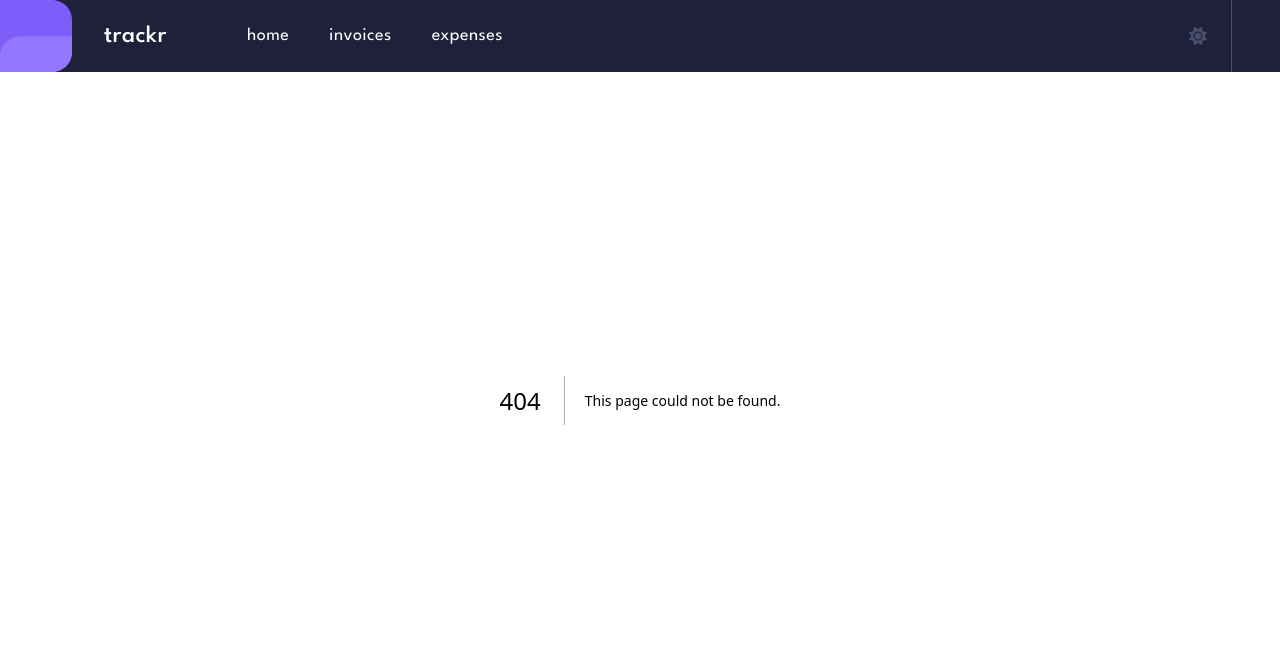
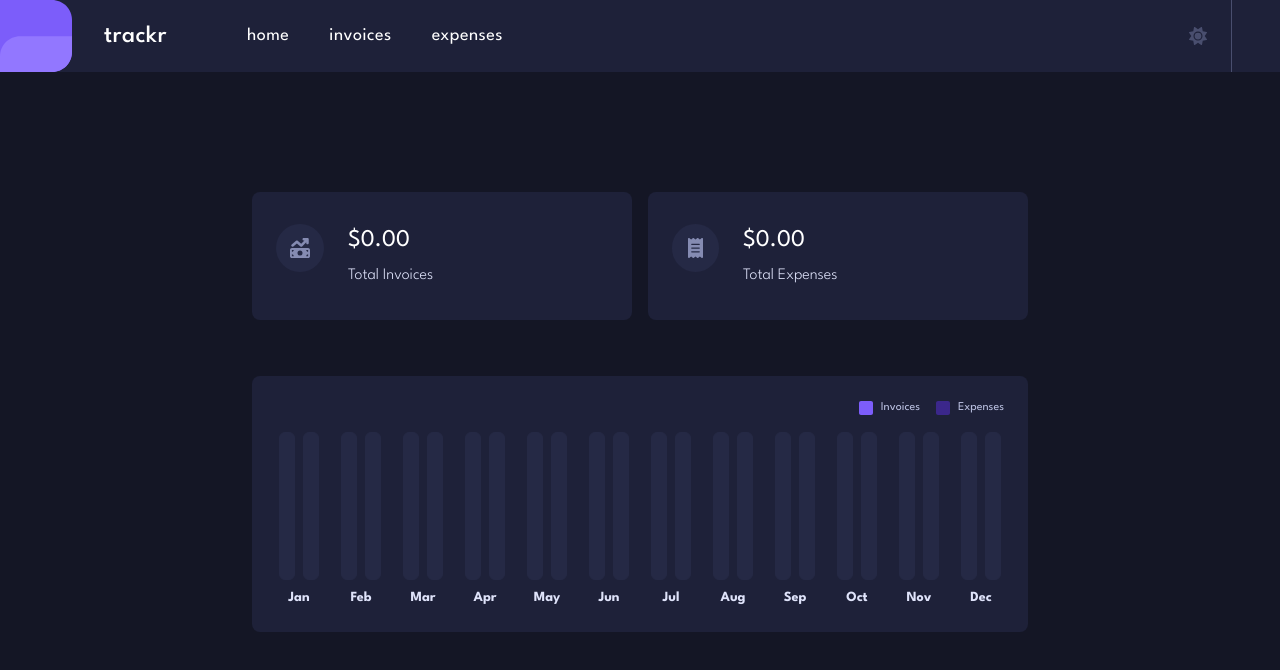
Before and after one commit to neshacascia/trackr, a Next.js app: page /dashboard in a window 1280 px wide. Before the commit this address had no page. Shown: the top 670 px of the page. Built offline with nearby package versions, Linux system fonts and the light colour scheme; no server answers; the database is empty.

Commit message:
updated index.js to dashboard.js

```diff
--- /dev/null
+++ b/pages/dashboard.js
@@ -0,0 +1,98 @@
+import { MongoClient } from 'mongodb';
+import { getAuth } from '@clerk/nextjs/server';
+import Head from 'next/head';
+import { useContext } from 'react';
+import { Context } from '@/components/context/StateContext';
+import DataStats from '@/components/DataStats';
+import PaymentsChart from '@/components/chart/PaymentsChart';
+
+import {
+  faMoneyBillTrendUp,
+  faReceipt,
+} from '@fortawesome/free-solid-svg-icons';
+
+export default function Home(props) {
+  const { isDarkMode } = useContext(Context);
+
+  let invoicesTotal = 0;
+
+  props.invoicesStats.forEach(obj => {
+    const values = Object.values(obj)[0];
+    values.forEach(value => {
+      invoicesTotal += value;
+    });
+  });
+
+  const expensesTotal = props.expensesStats.reduce(
+    (acc, curr) => acc + Number(curr.amount),
+    0
+  );
+
+  return (
+    <>
+      <Head>
+        <title>Dashboard</title>
+        <meta name="description" content="" />
+        <meta name="viewport" content="width=device-width, initial-scale=1" />
+      </Head>
+
+      <main
+        className={`${
+          isDarkMode ? 'bg-darkPurple' : 'bg-lightBg'
+        } w-screen h-full flex flex-col gap-6 px-6 pb-8 md:h-screen md:justify-center md:gap-0 md:px-12 md:pb-0 xl:px-[252px]`}
+      >
+        <section className="w-full flex flex-col items-center gap-4 md:gap-10">
+          <section className="w-full h-[40%] flex flex-col items-center gap-4 pt-[72px] mt-8 md:w-full md:flex-row md:justify-between md:pt-0 md:mt-2">
+            <DataStats
+              title="Invoices"
+              icon={faMoneyBillTrendUp}
+              total={invoicesTotal}
+            />
+            <DataStats
+              title="Expenses"
+              icon={faReceipt}
+              total={expensesTotal}
+            />
+          </section>
+
+          <PaymentsChart
+            invoices={props.invoicesStats}
+            expenses={props.expensesStats}
+            isDarkMode={isDarkMode}
+          />
+        </section>
+      </main>
+    </>
+  );
+}
+
+export async function getServerSideProps(ctx) {
+  const { userId } = getAuth(ctx.req);
+  console.log(userId);
+
+  const client = await MongoClient.connect(process.env.NEXT_PUBLIC_API_TOKEN);
+
+  const db = client.db();
+
+  const invoicesCollections = db.collection('invoices');
+  const invoices = await invoicesCollections.find({ userId: userId }).toArray();
+
+  const expensesCollections = db.collection('expenses');
+  const expenses = await expensesCollections.find({ userId: userId }).toArray();
+
+  client.close();
+
+  return {
+    props: {
+      invoicesStats: invoices.map(invoice => ({
+        total: invoice.items.map(item => item.total),
+        date: invoice.invoiceDate,
+      })),
+      expensesStats: expenses.map(expense => ({
+        amount: expense.expenseAmount,
+        category: expense.expenseCategory,
+        date: expense.expenseDueDate,
+      })),
+    },
+  };
+}
```
